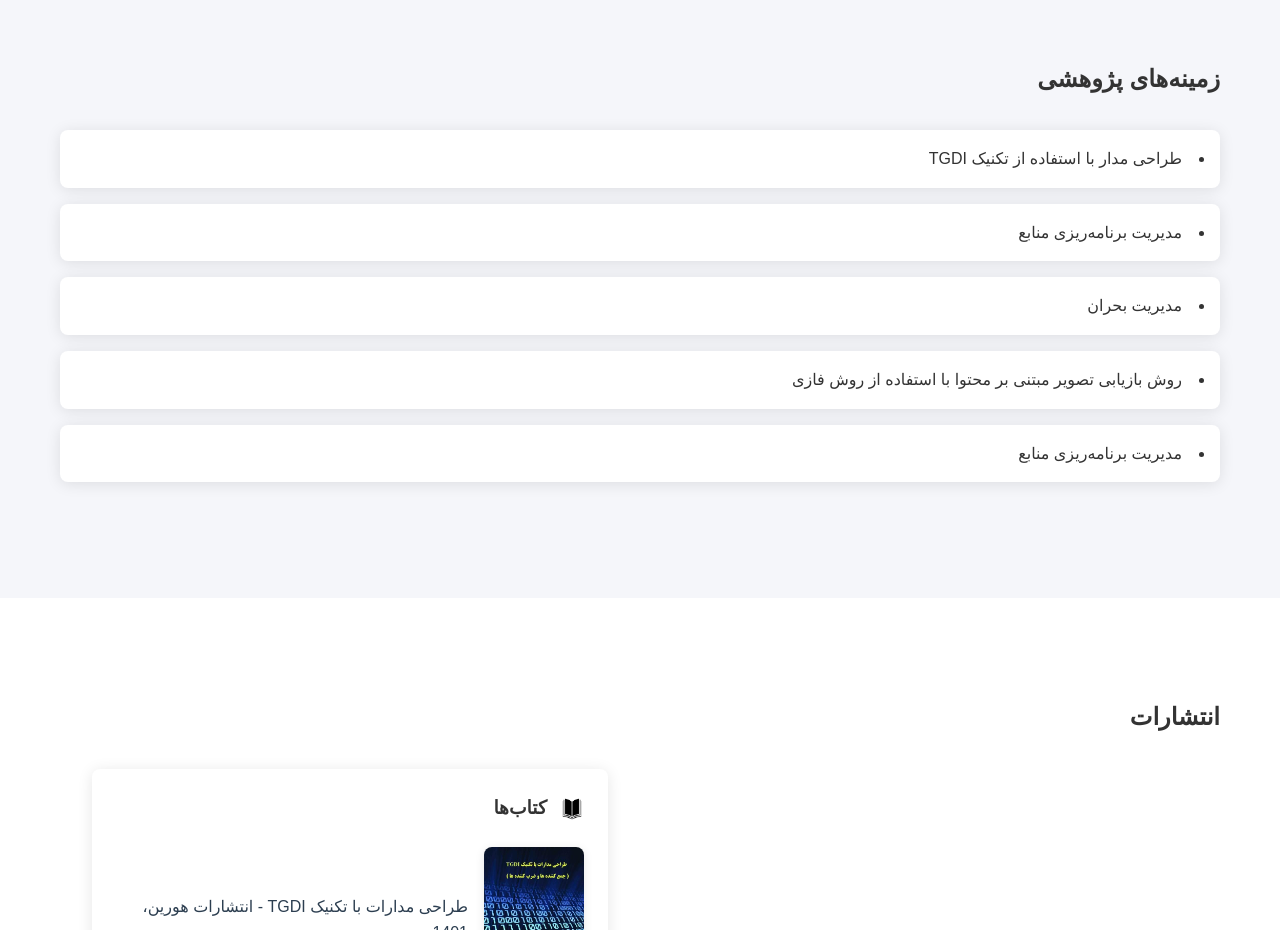
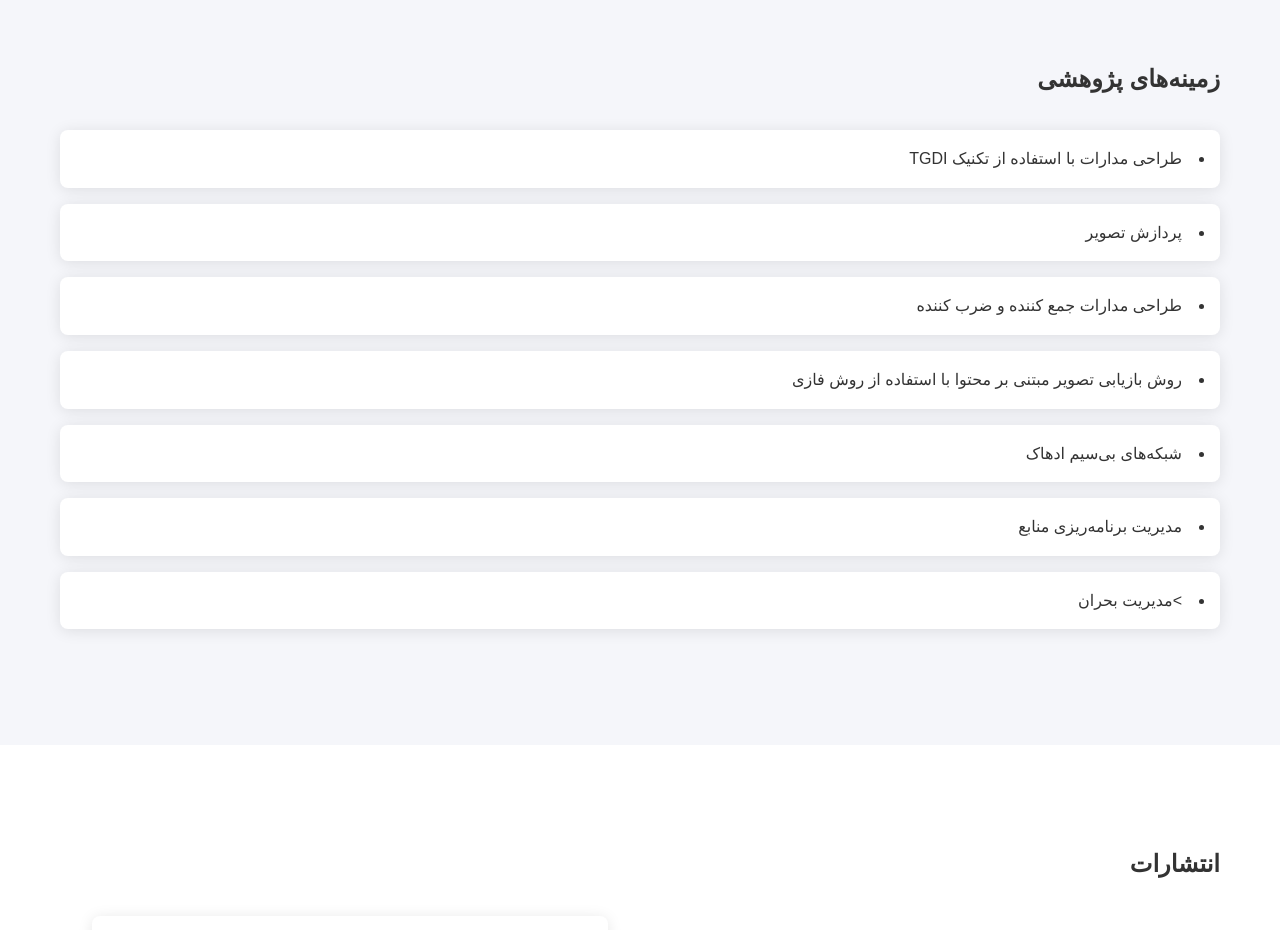
Before and after one commit to javadhasanli/javadhasanli.github.io, a website built with Vite: page index.html in a window 1280 px wide. Shown: the part 1440-2370 px from the top of the page. Built offline with nearby package versions, Linux system fonts and the light colour scheme; a web font is replaced by a local one.

Commit message:
Update index.html

```diff
--- a/index.html
+++ b/index.html
@@ -126,11 +126,14 @@
     <div class="research-areas">
       <div data-aos="fade-up">
         <ul>
-              <li>طراحی مدار با استفاده از تکنیک TGDI</li>
+          <li>طراحی مدارات با استفاده از تکنیک TGDI</li>
+          <li>پردازش تصویر</li>
+          <li>طراحی مدارات جمع کننده و ضرب کننده</li>
+          <li>روش بازیابی تصویر مبتنی بر محتوا با استفاده از روش فازی</li>
+          <li>شبکه‌های بی‌سیم ادهاک</li>
           <li>مدیریت برنامه‌ریزی منابع</li>
-              <li>مدیریت بحران</li>
-              <li>روش بازیابی تصویر مبتنی بر محتوا با استفاده از روش فازی</li>
-              <li>مدیریت برنامه‌ریزی منابع</li>
+          <li>>مدیریت بحران</li>
+
         </ul>
       </div>
     </div>
```
Lines whose indentation alone changed are shown as unchanged.
